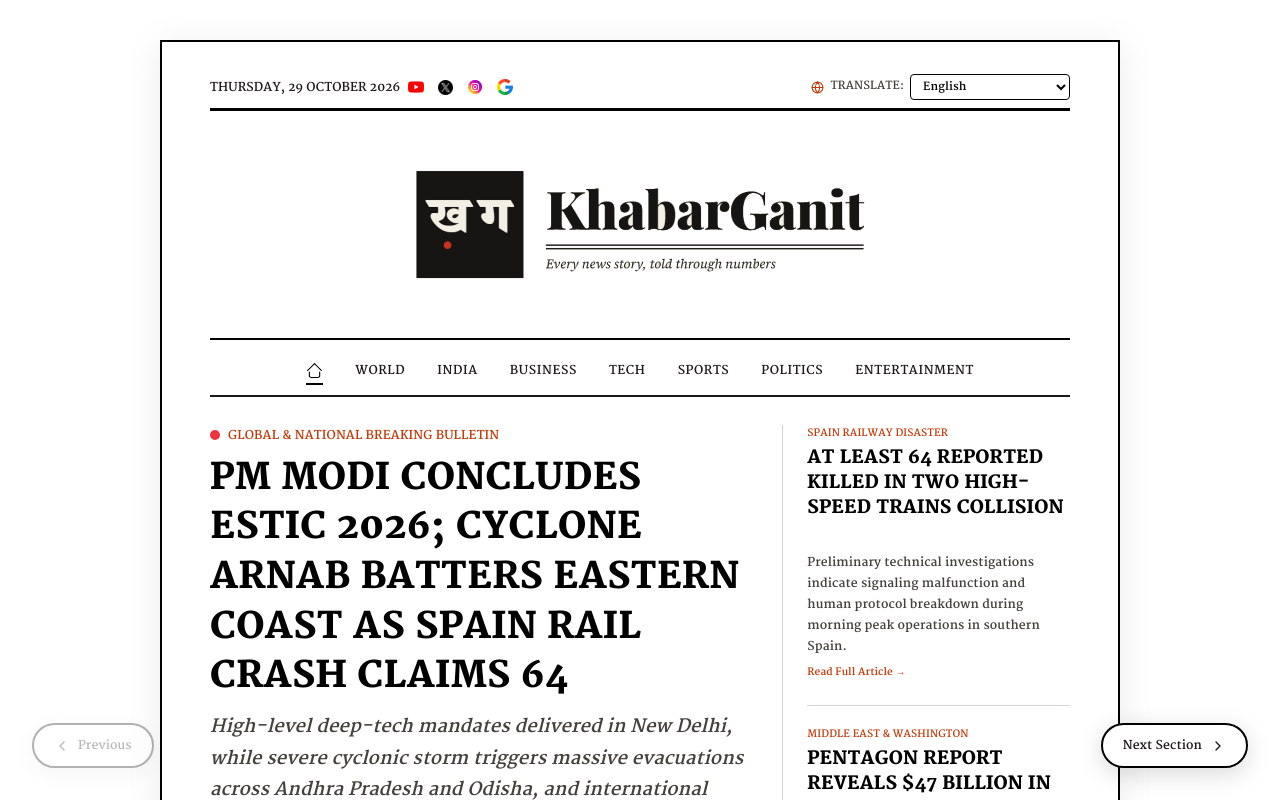
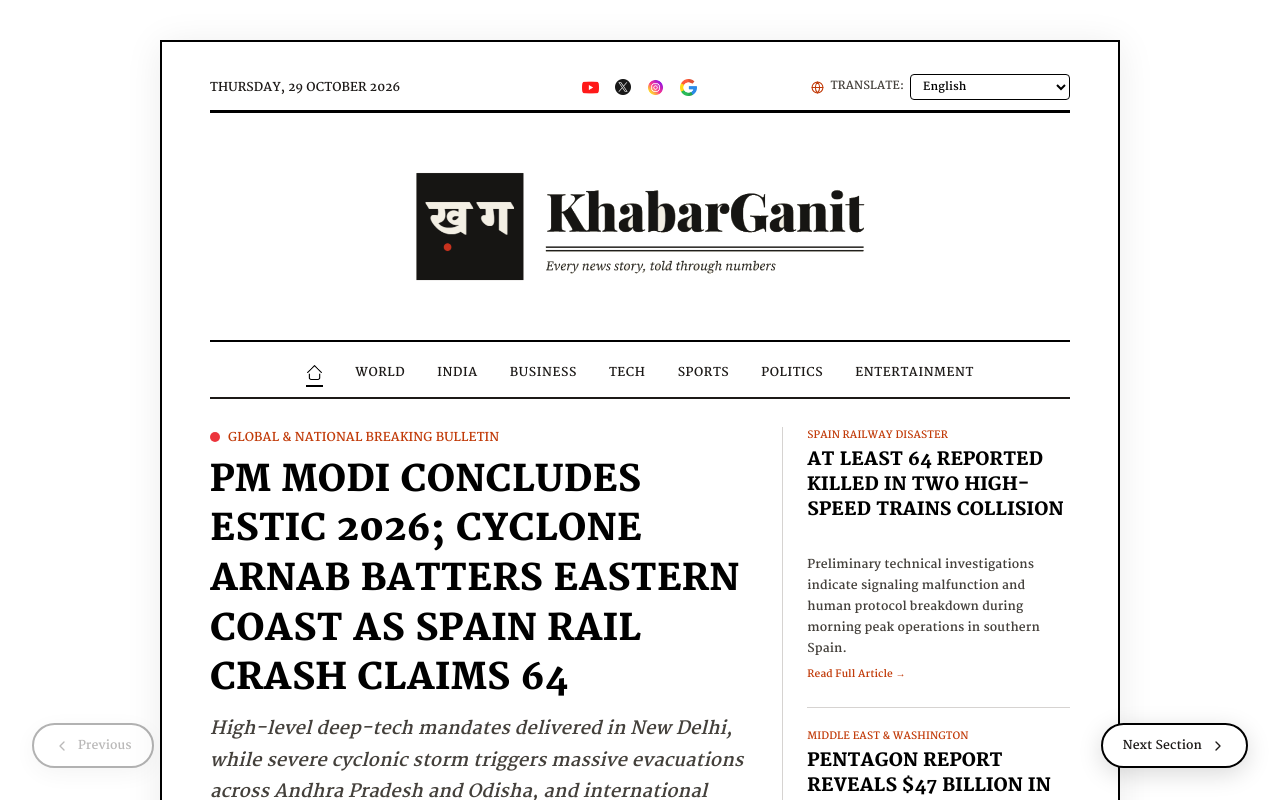
Before and after one commit to rajsh7/Khabarganit, a Next.js app: page / in a window 1280 px wide. Shown: the top 800 px of the page. Built offline with nearby package versions, Linux system fonts and the light colour scheme; a web font is replaced by a local one.

Commit message:
feat: center social links in top strip using 3-column broadsheet grid

```diff
--- a/src/app/page.tsx
+++ b/src/app/page.tsx
@@ -290,57 +290,60 @@ export default function NewspaperPage() {
               }`}
             />
           )}
-          {/* ── Top Strip: Date pinned to far left, Social Icons in Center, Google Translate pinned to far right. NOTHING ELSE. ── */}
-          <div className="flex items-center justify-between w-full text-[10px] sm:text-xs font-serif font-bold uppercase tracking-[0.16em] text-stone-900 pb-2 select-none">
-            <span className="font-bold tracking-[0.16em] shrink-0 whitespace-nowrap">
-              THURSDAY, 29 OCTOBER 2026
-            </span>
+          {/* ── Top Strip: Date (Left), Social Links (Mathematically Centered), Google Translate (Right) ── */}
+          <div className="grid grid-cols-1 sm:grid-cols-3 items-center w-full text-[10px] sm:text-xs font-serif font-bold uppercase tracking-[0.16em] text-stone-900 pb-2.5 gap-2 sm:gap-0 select-none">
+            {/* Far Left: Date */}
+            <div className="flex items-center justify-center sm:justify-start">
+              <span className="font-bold tracking-[0.16em] shrink-0 whitespace-nowrap">
+                THURSDAY, 29 OCTOBER 2026
+              </span>
+            </div>
 
-            {/* Social Media Header Icons */}
-            <div className="flex items-center gap-2.5 sm:gap-3.5 mx-2 shrink-0">
+            {/* Top Center: Official Social Media Links */}
+            <div className="flex items-center justify-center gap-3 sm:gap-4 shrink-0">
               <a
                 href="https://www.youtube.com/@KhabarGanit"
                 target="_blank"
                 rel="noopener noreferrer"
-                className="hover:scale-115 transition-transform"
+                className="hover:scale-115 transition-transform opacity-90 hover:opacity-100"
                 title="YouTube: @KhabarGanit"
               >
-                <Image src="/social/youtube.png" alt="YouTube" width={16} height={16} className="object-contain" />
+                <Image src="/social/youtube.png" alt="YouTube" width={17} height={17} className="object-contain" />
               </a>
               <a
                 href="https://x.com/khabarGanit"
                 target="_blank"
                 rel="noopener noreferrer"
-                className="hover:scale-115 transition-transform"
+                className="hover:scale-115 transition-transform opacity-90 hover:opacity-100"
                 title="X: @khabarGanit"
               >
-                <Image src="/social/x.png" alt="X" width={15} height={15} className="object-contain" />
+                <Image src="/social/x.png" alt="X" width={16} height={16} className="object-contain" />
               </a>
               <a
                 href="https://www.instagram.com/khabarganit?exln=MXhjMW04dWV5OG0zcg%3D%3D"
                 target="_blank"
                 rel="noopener noreferrer"
-                className="hover:scale-115 transition-transform"
+                className="hover:scale-115 transition-transform opacity-90 hover:opacity-100"
                 title="Instagram: @khabarganit"
               >
-                <Image src="/social/instagram.png" alt="Instagram" width={16} height={16} className="object-contain" />
+                <Image src="/social/instagram.png" alt="Instagram" width={17} height={17} className="object-contain" />
               </a>
               <a
                 href="https://khabarganit.com"
                 target="_blank"
                 rel="noopener noreferrer"
-                className="hover:scale-115 transition-transform"
+                className="hover:scale-115 transition-transform opacity-90 hover:opacity-100"
                 title="Website: khabarganit.com"
               >
-                <Image src="/social/google.png" alt="Google" width={16} height={16} className="object-contain" />
+                <Image src="/social/google.png" alt="Google" width={17} height={17} className="object-contain" />
               </a>
             </div>
-            {/* ── Single Clean Google Translate Broadsheet Dropdown ── */}
-            <div className="shrink-0 ml-auto flex items-center justify-end select-none">
+
+            {/* Far Right: Single Clean Google Translate Dropdown */}
+            <div className="flex items-center justify-center sm:justify-end select-none">
               <GoogleTranslate onLanguageChange={(lang) => setIsHindi(lang === "hi")} />
             </div>
           </div>
-
 
           {/* Thick Rule below top strip */}
           <div className="w-full h-[2.5px] bg-black mb-1.5 sm:mb-2" />
```
